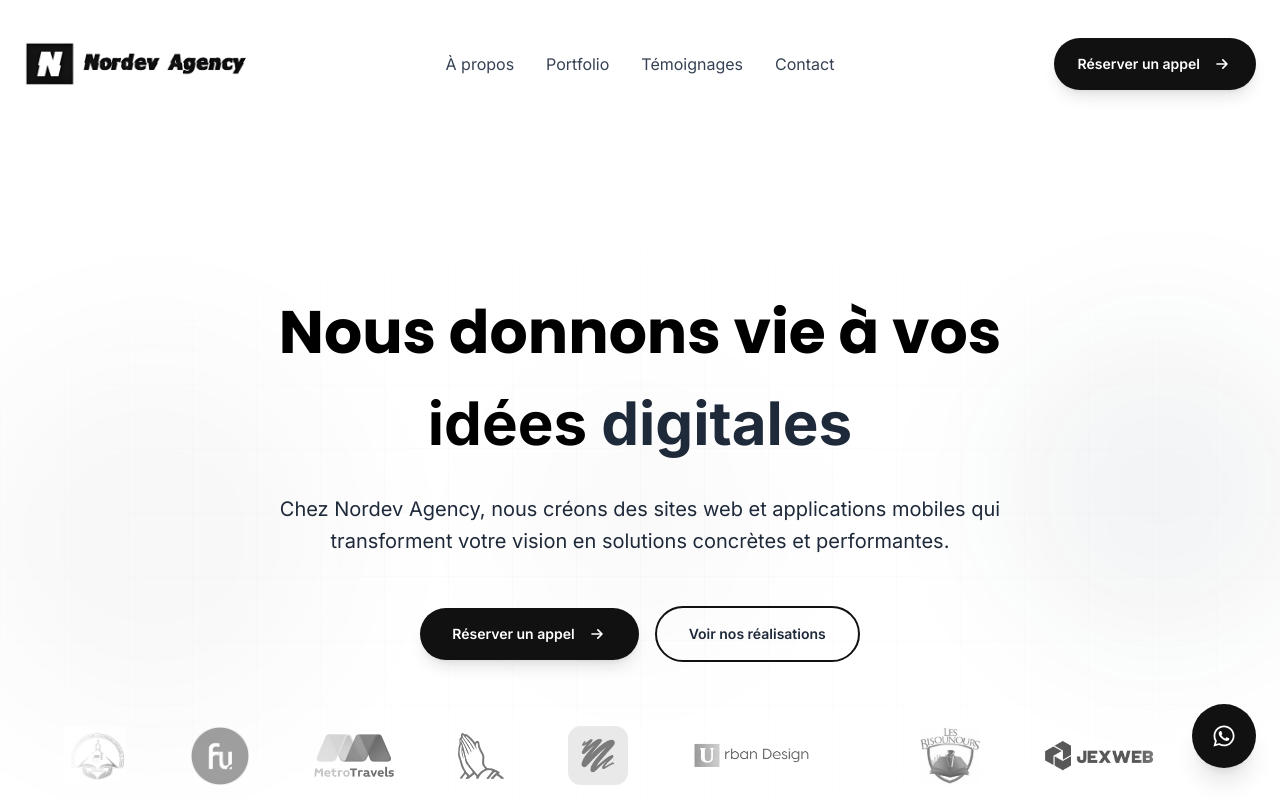
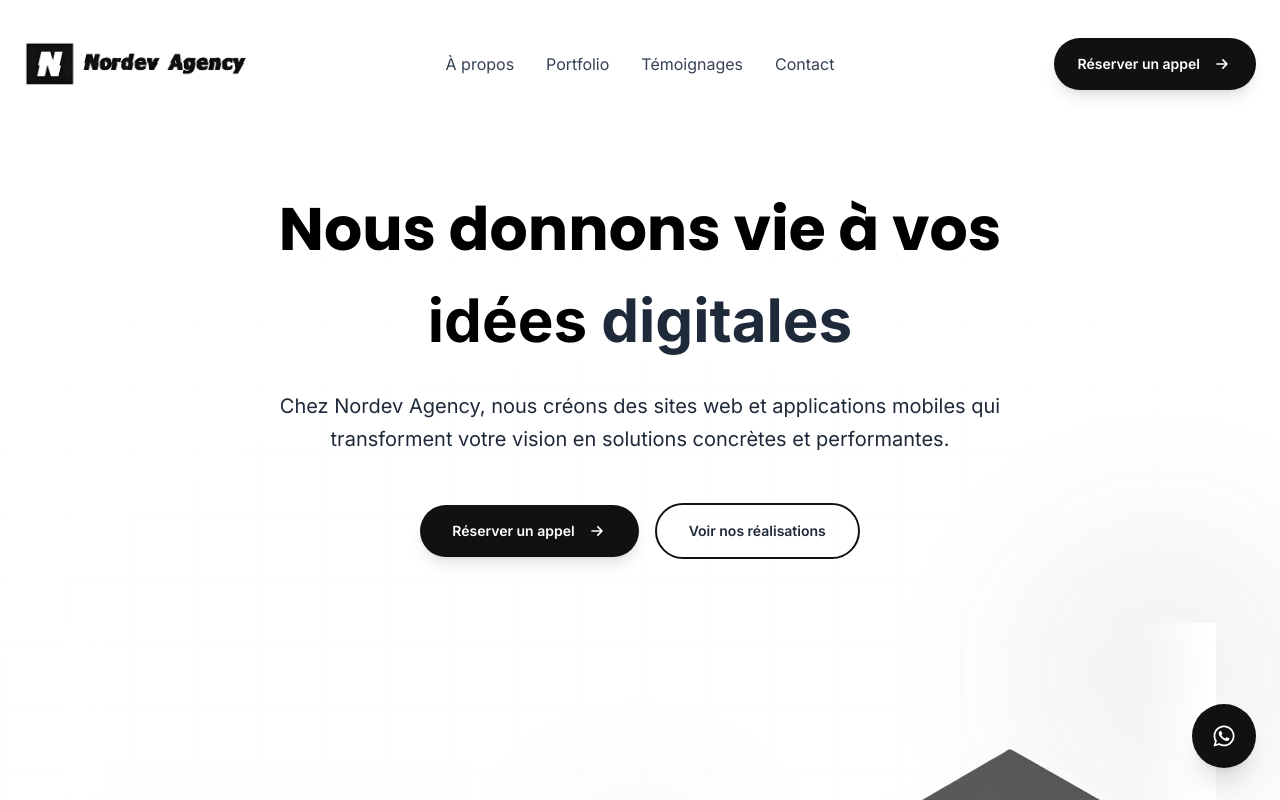
Before and after one commit to freddymk313/nordevagency, a Next.js app: page / in a window 1280 px wide. Shown: the top 800 px of the page. Built offline with nearby package versions, Linux system fonts and the light colour scheme.

Commit message:
hero and trusted

```diff
--- a/components/TrustedBy.tsx
+++ b/components/TrustedBy.tsx
@@ -4,27 +4,27 @@ import Marquee from "react-fast-marquee";
 
 const TrustedBy = () => {
   const companies = [
-    { name: "CS Bisounours", logo: "/trusted/csbisounours.jpg", width: 60, height: 60 },
-    { name: "Jexweb", logo: "/trusted/jexweb.png", width: 110, height: 100 },
-    { name: "Asunicaco", logo: "/trusted/asunicaco.png", width: 60, height: 60 },
-    { name: "Funda Online", logo: "/trusted/funda.png", width: 60, height: 60 },
-    { name: "Metro Travels", logo: "/trusted/metro.png", width: 80, height: 60 },
-    { name: "CCPS", logo: "/trusted/ccps.png", width: 46, height: 50 },
-    { name: "Pexelsinovation", logo: "/trusted/pexels.png", width: 60, height: 60 },
-    { name: "Urban Design", logo: "/trusted/urban.png", width: 120, height: 1500 },
-  ];
+  { name: "CS Bisounours", logo: "/trusted/csbisounours.jpg", width: 60, height: 60, mobile: 40 },
+  { name: "Jexweb", logo: "/trusted/jexweb.png", width: 110, height: 100, mobile: 70 },
+  { name: "Asunicaco", logo: "/trusted/asunicaco.png", width: 60, height: 60, mobile: 40 },
+  { name: "Funda Online", logo: "/trusted/funda.png", width: 60, height: 60, mobile: 40 },
+  { name: "Metro Travels", logo: "/trusted/metro.png", width: 80, height: 60, mobile: 55 },
+  { name: "CCPS", logo: "/trusted/ccps.png", width: 46, height: 50, mobile: 35 },
+  { name: "Pexelsinovation", logo: "/trusted/pexels.png", width: 60, height: 60, mobile: 40 },
+  { name: "Urban Design", logo: "/trusted/urban.png", width: 120, height: 1500, mobile: 60 },
+];
 
   return (
     <section className="pb-10 overflow-hidden">
       <Marquee speed={50} gradient={true} gradientWidth={80}>
         {companies.map((c) => (
-          <div key={c.name} className="flex-shrink-0 mx-8">
+          <div key={c.name} className="flex-shrink-0 mx-4 md:mx-8">
             <Image
               src={c.logo}
               alt={c.name}
               width={c.width}
               height={c.height}
-              className="grayscale opacity-70 hover:opacity-100 hover:grayscale-0 transition-all duration-300"
+              className="w-10 h-auto md:w-auto grayscale opacity-70 hover:opacity-100 hover:grayscale-0 transition-all duration-300"
             />
           </div>
         ))}
```
